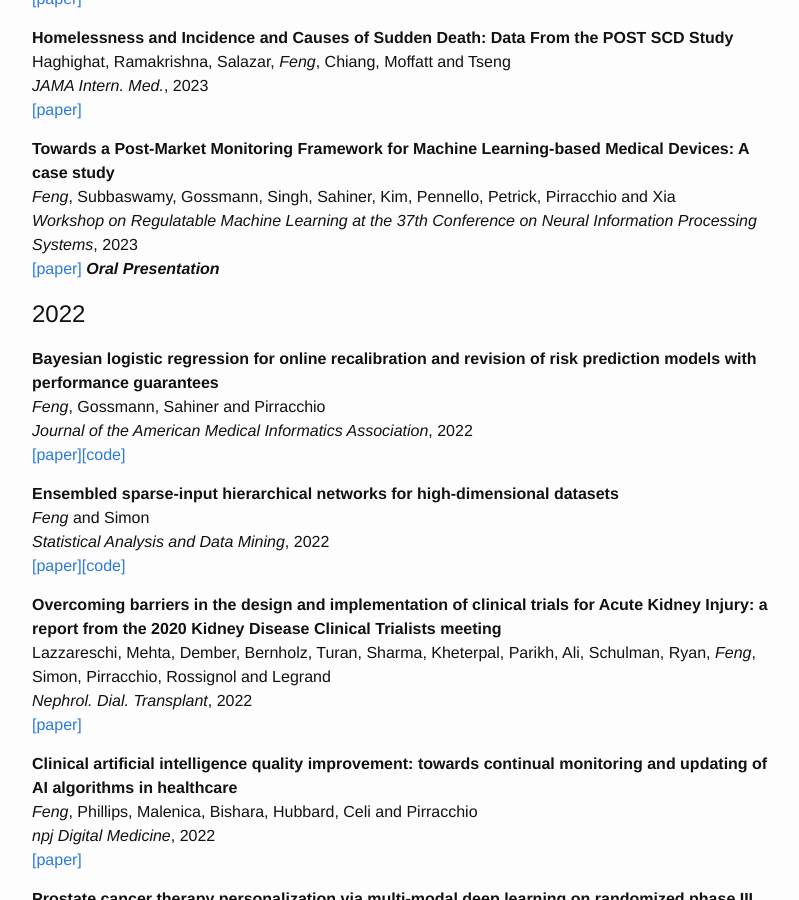
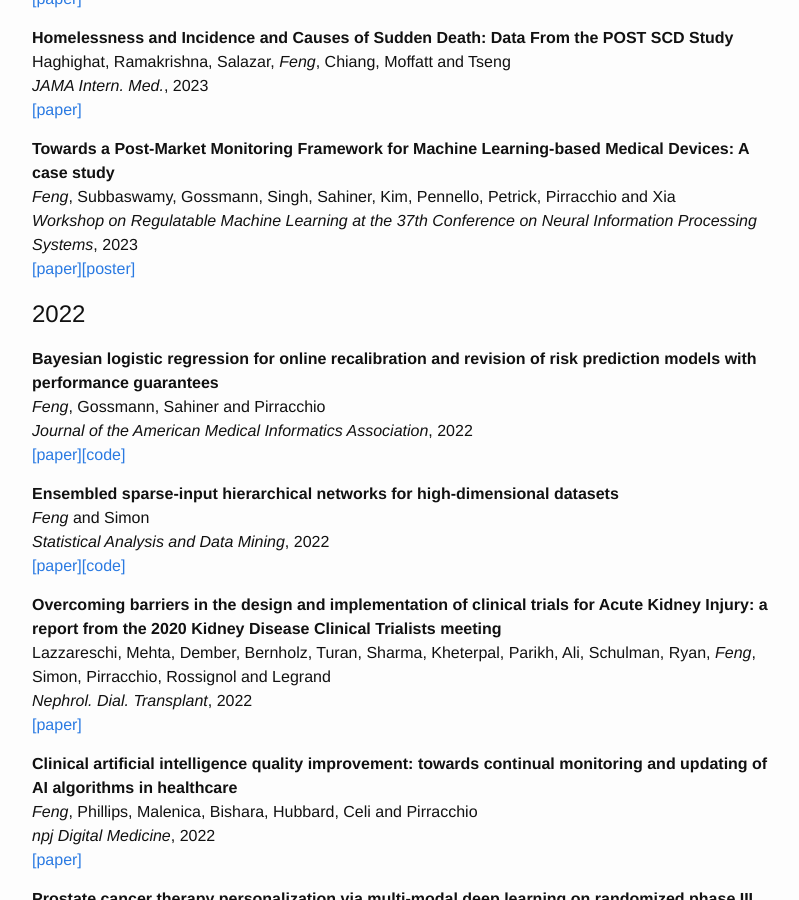
Before and after one commit to jjfeng/jjfeng.github.io, a Jekyll site: the page built from publications.md, in a window 1280 px wide and 900 px high, scrolled down 1614 px. Shown: the whole window, without its empty margins (238-1037 px from the left). Built offline with Jekyll 4.4.1, drawn with Linux system fonts in a browser that asks for light colours.

Commit message:
update pubs

```diff
--- a/generate_publications.py
+++ b/generate_publications.py
@@ -20,6 +20,7 @@
 POSTER_DICT = {
     "sequential algorithmic modification with test data reuse": "adaptive_SRGP.pdf",
     "is this model reliable for everyone? testing for strong calibration": "subgroup_poster.pdf",
+    "towards a post-market monitoring framework for machine learning-based medical devices: a case study": "poster_neurips_regml_workshop.pdf",
 }
 
 def print_entries(entry_list):
--- a/publications.md
+++ b/publications.md
@@ -59,7 +59,7 @@
 **Towards a Post-Market Monitoring Framework for Machine Learning-based Medical Devices: A case study**<br />
 *Feng*, Subbaswamy, Gossmann, Singh, Sahiner, Kim, Pennello, Petrick, Pirracchio and Xia<br />
 *Workshop on Regulatable Machine Learning at the 37th Conference on Neural Information Processing Systems*, 2023<br />
-[\[paper\]](http://arxiv.org/abs/2311.11463) ***Oral Presentation***
+[\[paper\]](http://arxiv.org/abs/2311.11463)[\[poster\]](poster_neurips_regml_workshop.pdf)
 
 ## 2022
 **Bayesian logistic regression for online recalibration and revision of risk prediction models with performance guarantees**<br />
```
Also changed, not shown: 2 other files.
